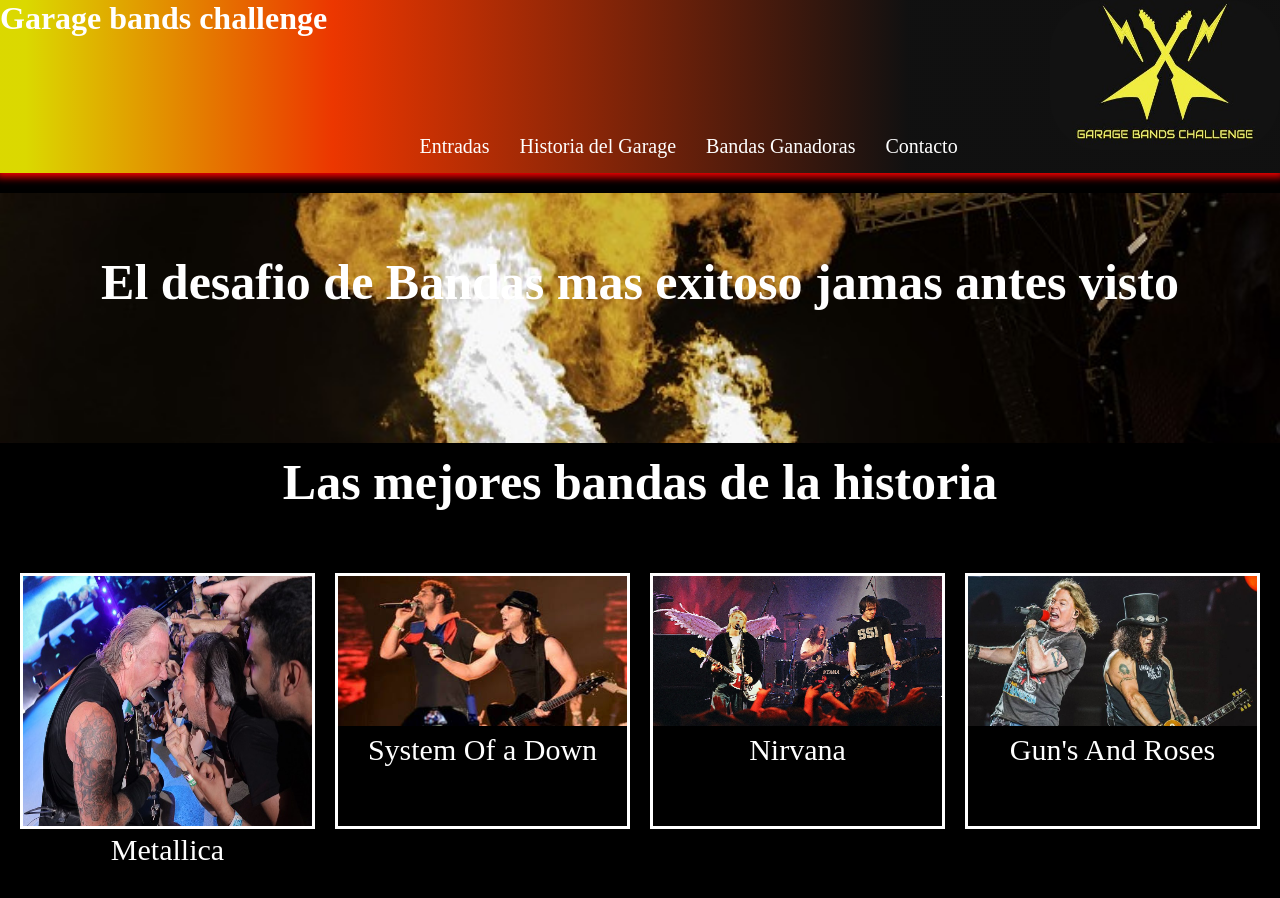
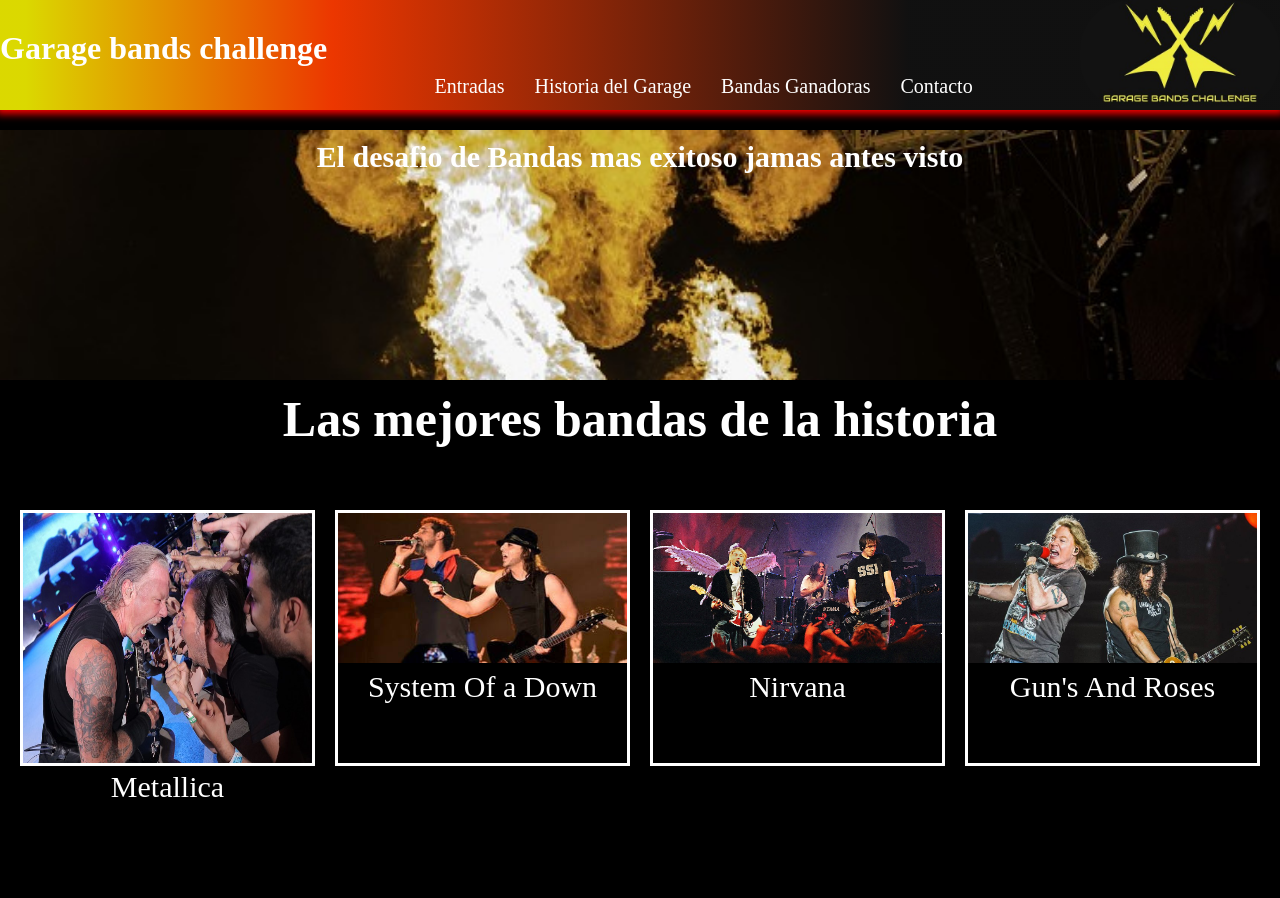
Before and after one commit to nelsonjcamacaro/Proyecto-NucBA, a plain HTML site: page index.html in a window 1280 px wide. Shown: the top 898 px of the page. Drawn offline with Linux system fonts and the light colour scheme; a web font is replaced by a local one.

Commit message:
ajuste de encabezado

```diff
--- a/estilosSass.scss
+++ b/estilosSass.scss
@@ -8,13 +8,18 @@
 //mobile first//
 
 header{
+    height: 110px;
     display: flex;
     justify-content: space-between;
     background: $colorHeaderAndFooter;
     color: $colorDeLetra;
     box-shadow: 0px 0px 8px 4px red;
+        h1{
+            text-align: center;
+            margin-top: 30px;
+        }
         ul{
-            margin-top: 120px;
+            margin-top: 60px;
             display: flex;
             justify-content: space-around;
             list-style-type: none;
@@ -26,8 +31,8 @@
 
         }
         .logoPrincipal{
-            height: 150px;
-            width: 230px;
+            height: 110px;
+            width: 200px;
             border-radius: 50px;
         }
 }
@@ -52,7 +57,7 @@
     justify-content: center;
     margin-top: 10px;
         h2{
-            margin-top: 50px;
+            margin-top: 10px;
             font-size: 30px;
             text-shadow: black solid 100px 10px 10px 10px;
         }
@@ -150,10 +155,6 @@
         background-repeat: no-repeat;
         text-align: center;
         justify-content: center;
-            h2{
-                margin-top: 60px;
-                font-size: 50px;
-            }
     }
     h3{
         color:$colorDeLetra;
```
Also changed, not shown: estilosSass.css, 1 other file.
